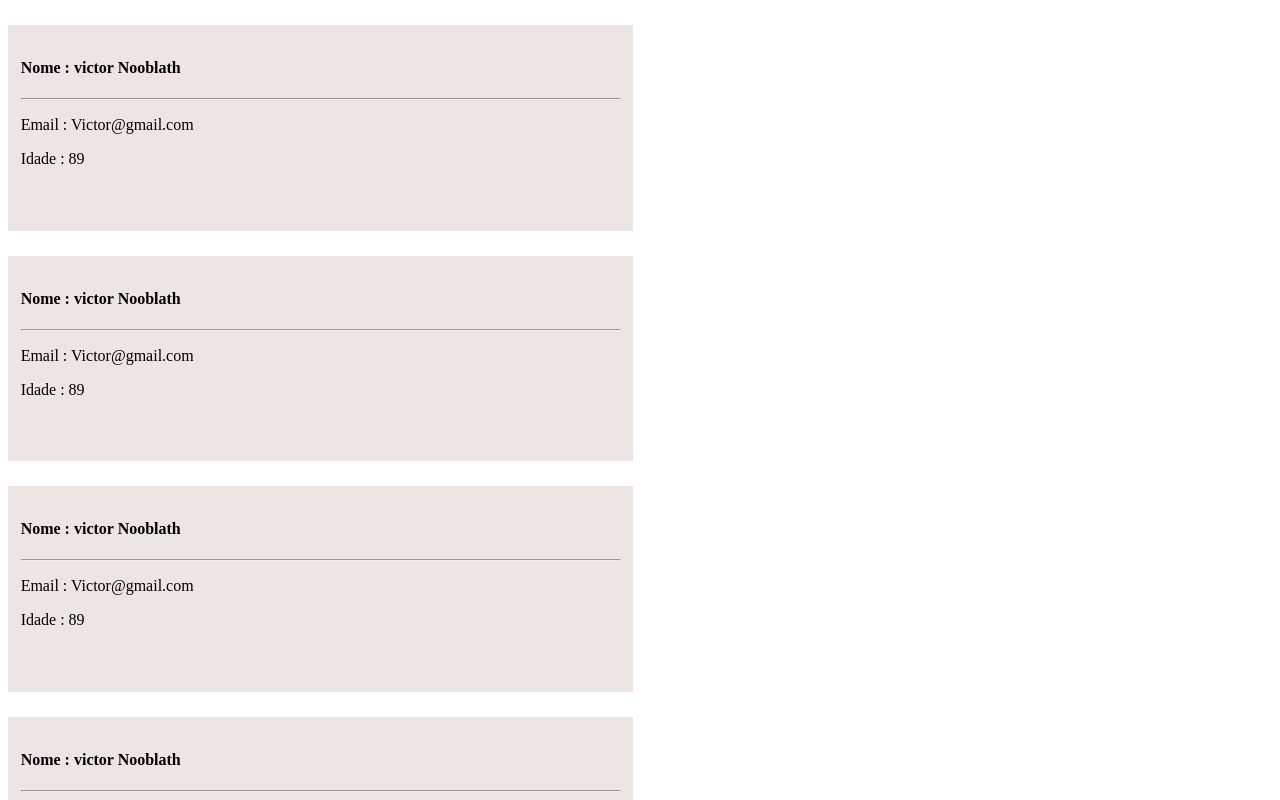
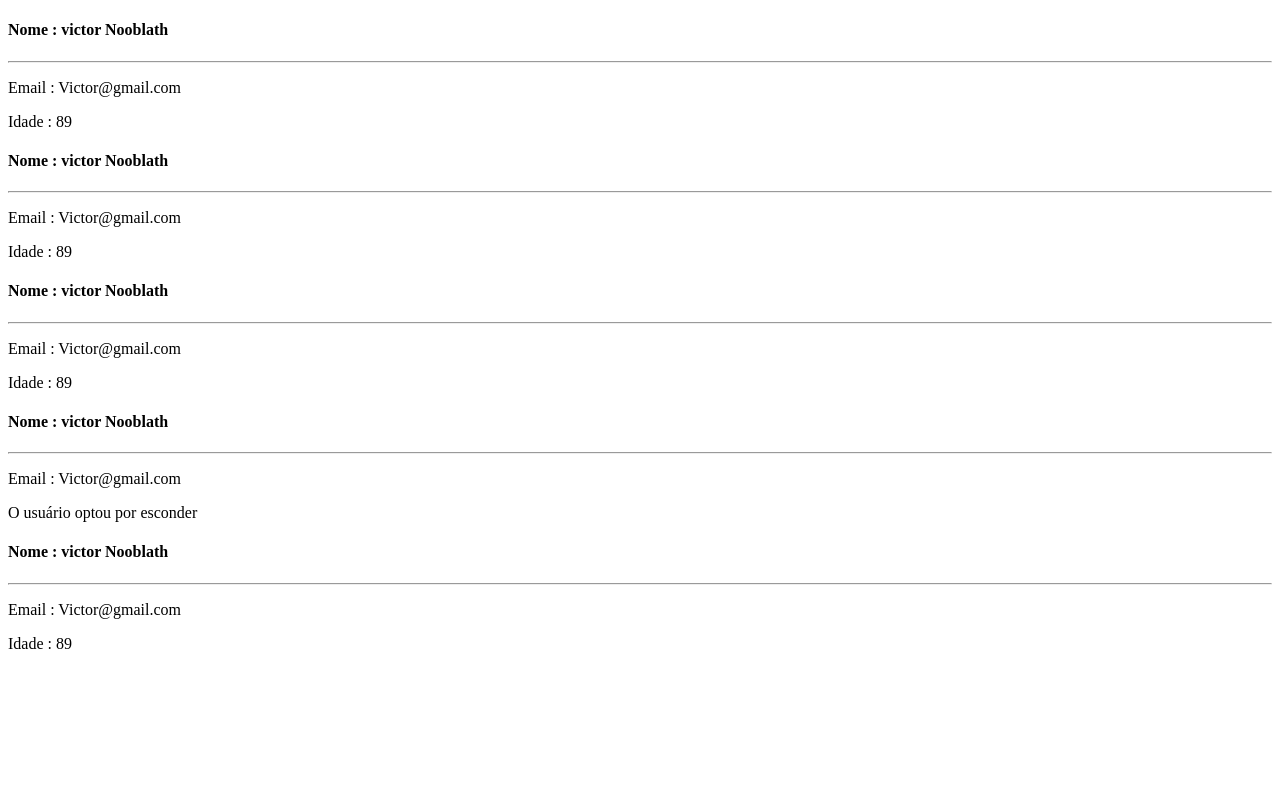
Before and after one commit to victornooblath/testando-vue.js, a Vue app: page / in a window 1280 px wide. Shown: the top 800 px of the page. Built offline with nearby package versions, Linux system fonts and the light colour scheme.

Commit message:
Update cliente.vue

```diff
--- a/src/components/cliente.vue
+++ b/src/components/cliente.vue
@@ -1,5 +1,5 @@
 <template>
-    <div id="cliente">
+    <div :class="{'cliente': false}">
         <h4>Nome : {{cliente.nome}} </h4>
         <hr>
         <p>Email : {{cliente.email}}</p>
@@ -26,7 +26,7 @@ export default {
 </script>
 
 <style scoped>
-    #cliente {
+    .cliente {
         background-color: #ECE5E3;
         max-width: 600px;
         height: 180px;
@@ -34,6 +34,14 @@ export default {
         margin-top: 2%;
 
     }
+    .cliente-premium{
+        background-color: #000000;
+        color: yellow;
+        max-width: 600px;
+        height: 180px;
+        padding: 1%;
+        margin-top: 2%;
+    }
 
     #cliente-nome {
         color: rgb(94, 16, 133);
```
